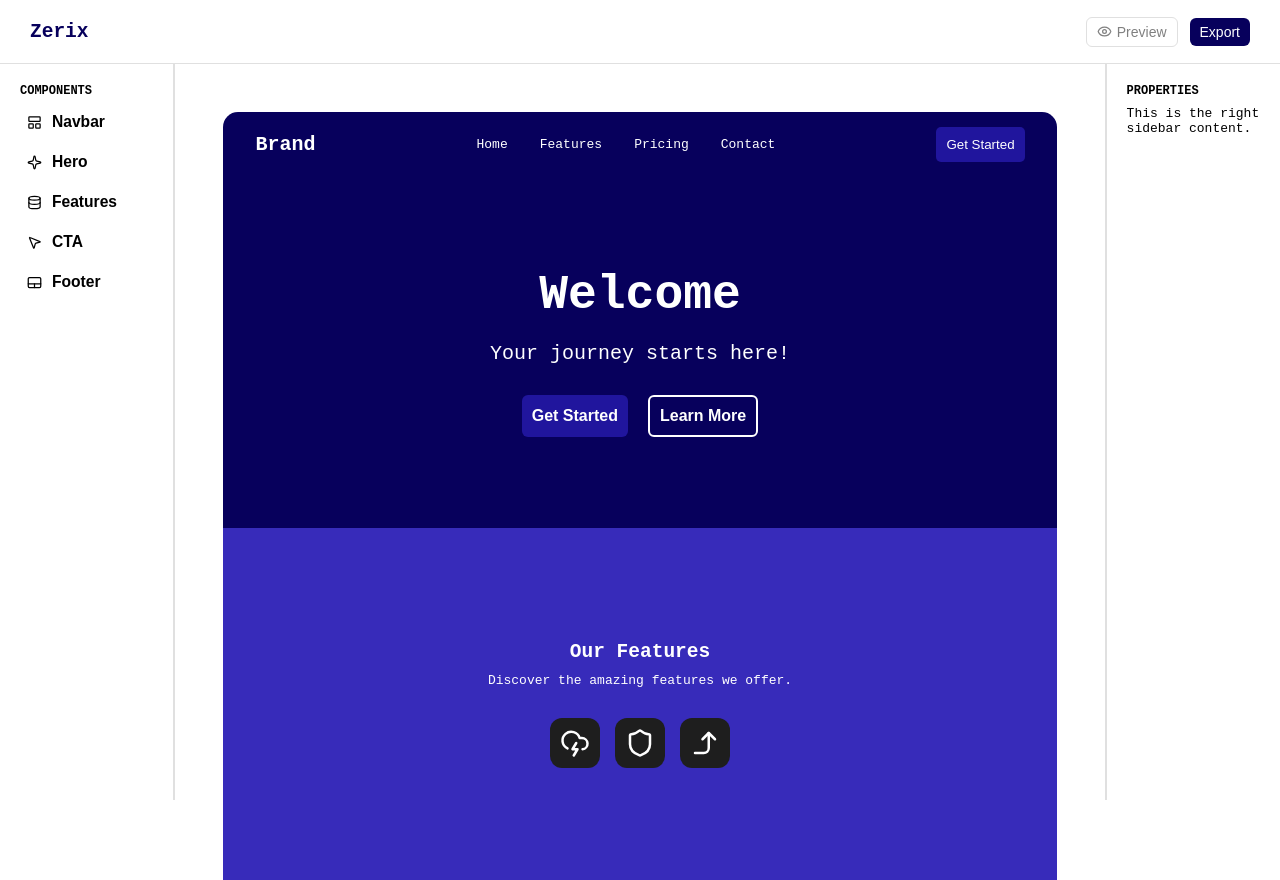
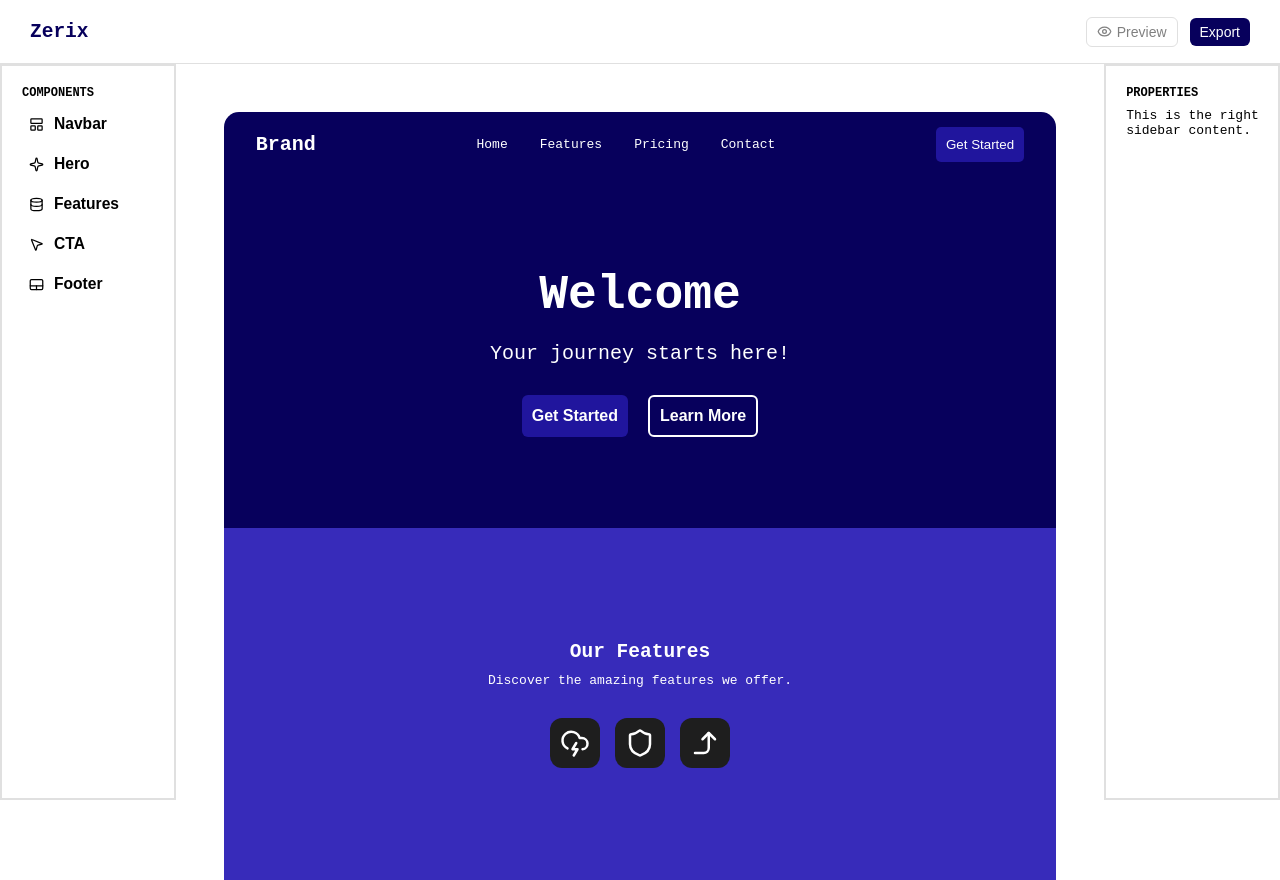
Before and after one commit to Sunjay77/zerix, a React (Vite) app: page / in a window 1280 px wide. Built offline with nearby package versions, Linux system fonts and the light colour scheme.

Commit message:
Given full border

```diff
--- a/src/components/elements/sidebar/leftsidebar/LeftSideBarStyle.ts
+++ b/src/components/elements/sidebar/leftsidebar/LeftSideBarStyle.ts
@@ -5,7 +5,7 @@ export const LeftSidebar = styled.div`
   display: flex;
   flex-direction: column;
   gap: 0.5rem;
-  border-right: .125rem solid var(--border-color);
+  border: .125rem solid var(--border-color);
   padding-left: 1.25rem;
   position: sticky;
   top: 0;
--- a/src/components/elements/sidebar/rightsidebar/RightSideBarStyle.ts
+++ b/src/components/elements/sidebar/rightsidebar/RightSideBarStyle.ts
@@ -8,7 +8,7 @@ export const RightSideBarSection = styled.section`
   display: flex;
   flex-direction: column;
   gap: 0.5rem;
-  border-left: 0.125rem solid var(--border-color);
+  border: 0.125rem solid var(--border-color);
   padding-left: 1.25rem;
   position: sticky;
   top: 0;
```
